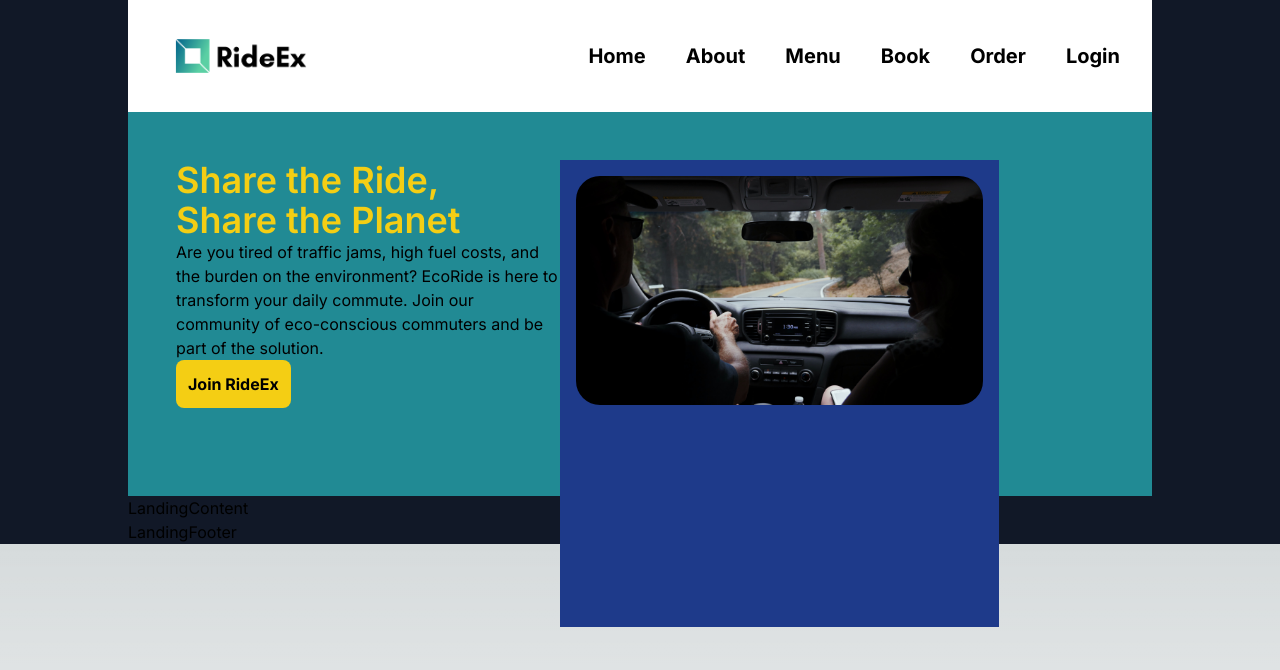
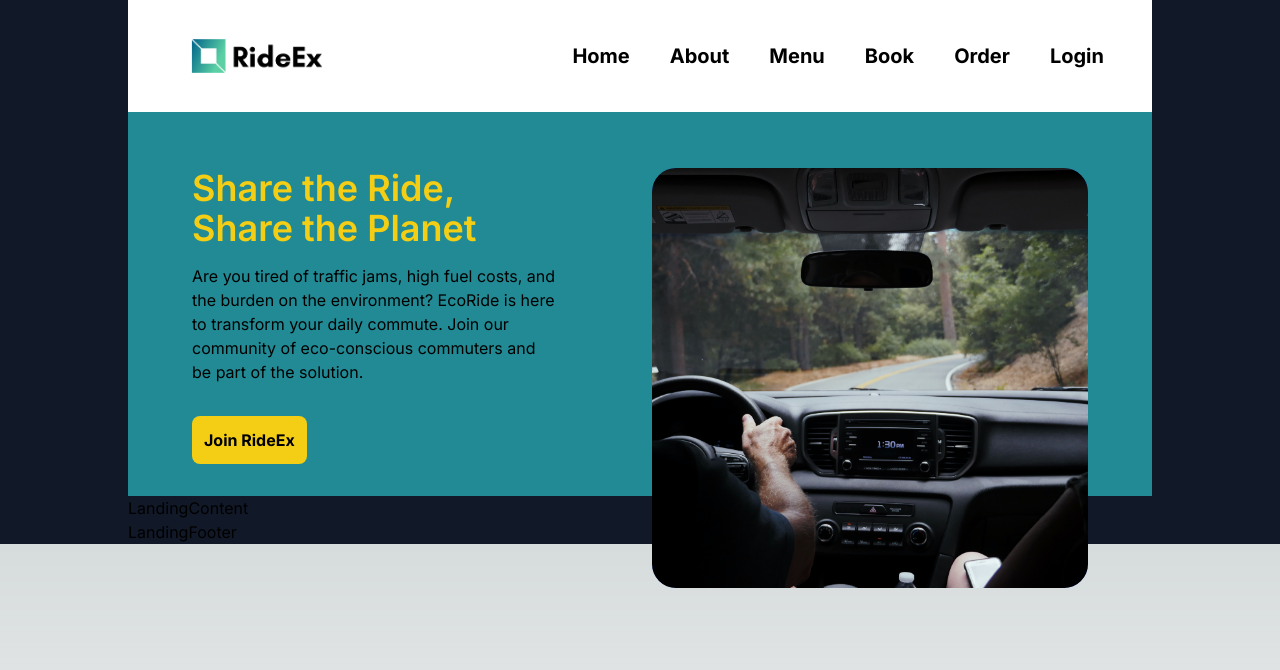
Before and after one commit to aashirisrar/rideex-next, a Next.js app: page / in a window 1280 px wide. Shown: the top 670 px of the page. Built offline with nearby package versions, Linux system fonts and the light colour scheme.

Commit message:
completed the hero section

```diff
--- a/components/landing-hero.tsx
+++ b/components/landing-hero.tsx
@@ -4,14 +4,14 @@ import hero from "@/public/hero.jpg";
 
 const LandingHero = () => {
   return (
-    <div className="h-96 p-12 bg-[#218A94]">
-      <div className="flex col-span-2">
+    <div className="h-96 py-14 px-16 bg-[#218A94]">
+      <div className="flex col-span-2 gap-24 justify-center">
         <div className="w-96">
-          <div className="text-[#F4CE14] text-4xl font-semibold">
+          <div className="text-[#F4CE14] text-4xl font-semibold mb-4">
             Share the Ride,
             <br /> Share the Planet
           </div>
-          <div>
+          <div className="mb-8 ">
             Are you tired of traffic jams, high fuel costs, and the burden on
             the environment? EcoRide is here to transform your daily commute.
             Join our community of eco-conscious commuters and be part of the
@@ -23,8 +23,14 @@ const LandingHero = () => {
             </button>
           </div>
         </div>
-        <div className="w-[439px] h-[467px] p-4 bg-blue-900 overflow-hidden ">
-          <Image className="rounded-3xl" src={hero} alt="hero-image" />
+        <div className="w-[459px] h-[420px] rounded-3xl bg-blue-900 overflow-hidden relative">
+          <Image
+            className="rounded-3xl"
+            layout="fill"
+            objectFit="cover"
+            src={hero}
+            alt="hero-image"
+          />
         </div>
       </div>
     </div>
--- a/components/landing-navbar.tsx
+++ b/components/landing-navbar.tsx
@@ -5,8 +5,8 @@ import logo from "@/public/logo.png";
 const LandingNavbar = () => {
   return (
     <nav>
-      <ul className="flex p-4 justify-between bg-white text-black items-center text-xl">
-        <div className="">
+      <ul className="flex px-8 p-4 justify-between bg-white text-black items-center text-xl">
+        <div>
           <Image width="194" src={logo} alt="logo" />
         </div>
         <div className="flex gap-10 p-4 bg-white text-black font-bold items-center">
```
